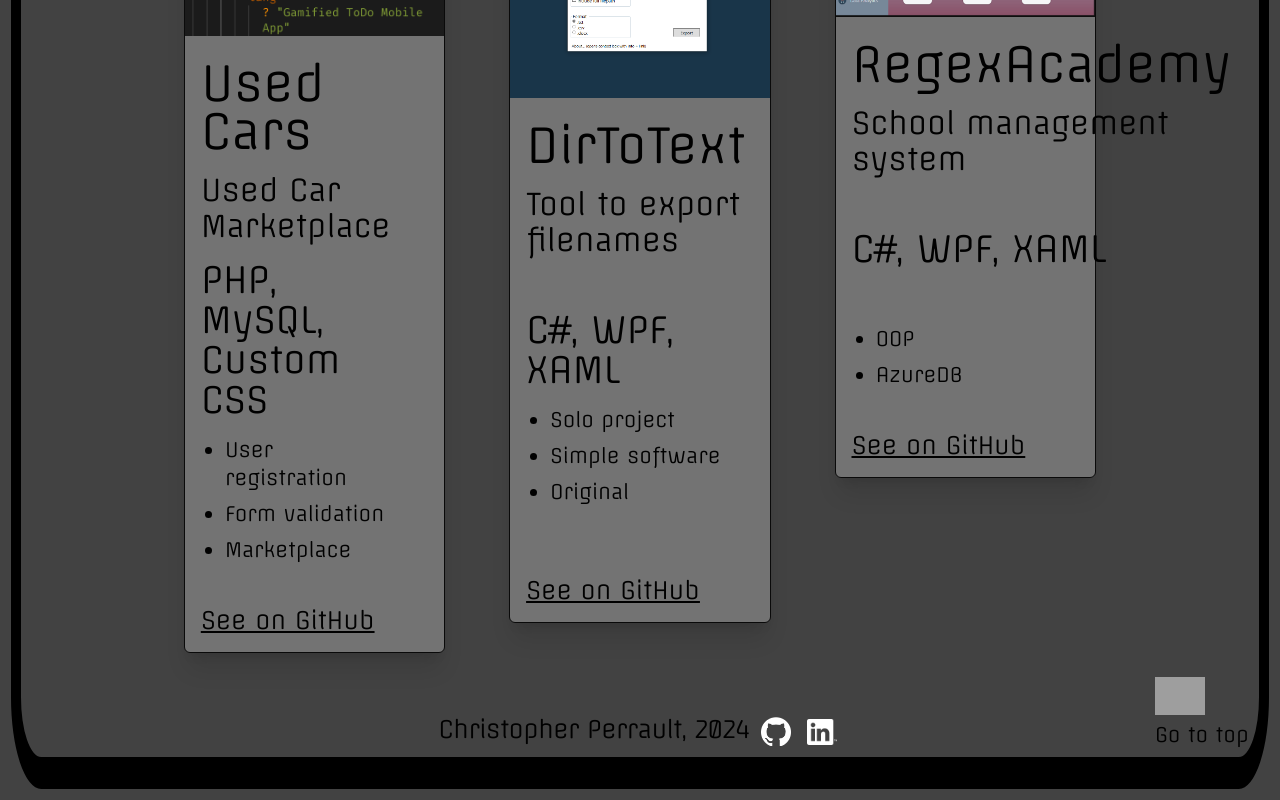
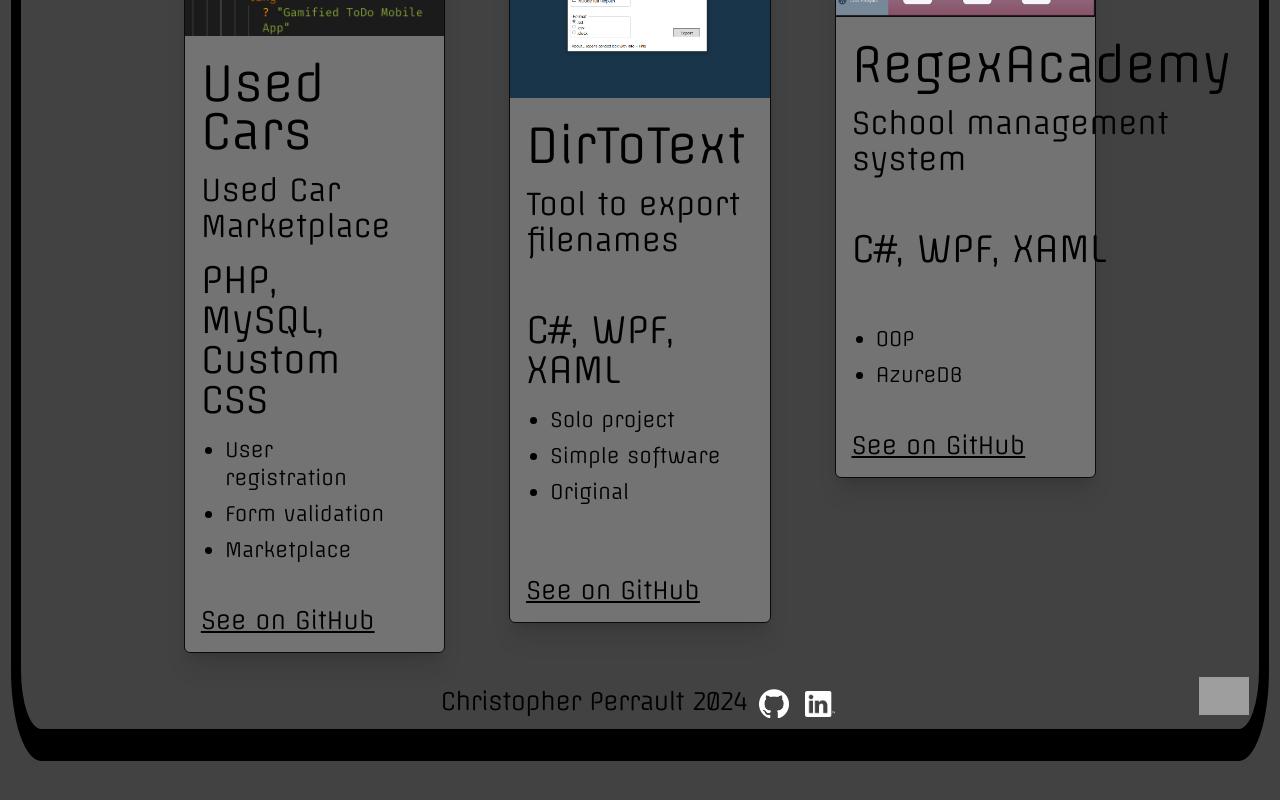
Before and after one commit to ChristopherPerrault/portfolio, a Next.js app: page / in a window 1280 px wide. Shown: the part 3034-3834 px from the top of the page. After the commit the page ends 3806 px from the top, so only its background shows below. Built offline with nearby package versions, Linux system fonts and the light colour scheme; grey boxes are pictures that could not be loaded.

Commit message:
removed language support in footer

```diff
--- a/app/_components/footer/BackToTop.tsx
+++ b/app/_components/footer/BackToTop.tsx
@@ -1,12 +1,8 @@
 "use client";
 import UpArrow from "../../_assets/images/up-circular-128.ico";
 import Image from "next/image";
-import { offside } from "../../_assets/fonts/fonts";
-import { useLanguage } from "@/app/languageContext";
 
 export default function BackToTop() {
-  const { lang } = useLanguage();
-
   function scrollToTop() {
     window.scrollTo({ top: 0, behavior: "smooth" });
   }
@@ -19,12 +15,9 @@ export default function BackToTop() {
             src={UpArrow}
             width={50}
             height={50}
-            alt={lang ? "Scroll To Top Arrow" : "Flèche pour remonter"}
+            alt="Scroll To Top Arrow"
           />
         </button>
-        <div className={`${offside.className} tooltip text-xl`}>
-          {lang ? "Go to top" : "Revenir en haut"}
-        </div>
       </div>
     </div>
   );
--- a/app/_components/footer/Footer.tsx
+++ b/app/_components/footer/Footer.tsx
@@ -4,11 +4,9 @@ import GitHubLogo from "../../_assets/images/github-mark-white.png";
 import LinkedInLogo from "../../_assets/images/In-White-72-╬ô├ñ├│.png";
 import { offside } from "../../_assets/fonts/fonts";
 import BackToTop from "./BackToTop";
-import { useLanguage } from "@/app/languageContext";
 import styles from "./Footer.module.css";
 
 export default function Footer() {
-  const { lang }: { lang: boolean } = useLanguage();
   const currentYear: number = new Date().getFullYear();
 
   return (
@@ -19,7 +17,7 @@ export default function Footer() {
           <h1
             className={`${offside.className} flex flex-row text-2xl text-black tracking-tight hover:text-[color:var(--secondary-yellow)]`}
           >
-            {lang ? "Christopher Perrault" : "Christopher PERRAULT"},{" "}
+            Christopher Perrault&nbsp;
             {currentYear}
             <Link href={"https://github.com/ChristopherPerrault"}>
               <div className={`${styles["tooltip-container"]}`}>
@@ -28,11 +26,7 @@ export default function Footer() {
                   width={30}
                   height={30}
                   alt="Github logo"
-                  title={
-                    lang
-                      ? "Visit my GitHub profile"
-                      : "Visitez mon profil GitHub"
-                  }
+                  title="Github"
                   className="m-1 mx-3 cursor-pointer"
                 />
                 <div className={`${styles.tooltip}`}>Github</div>
@@ -45,11 +39,7 @@ export default function Footer() {
                   width={30}
                   height={30}
                   alt="LinkedIn logo"
-                  title={
-                    lang
-                      ? "Visit my LinkedIn profile"
-                      : "Visitez mon profil LinkedIn"
-                  }
+                  title="LinkedIn"
                   className="m-1 mt-1.5 cursor-pointer"
                 />
                 <div className={`${styles.tooltip}`}>LinkedIn</div>
```
